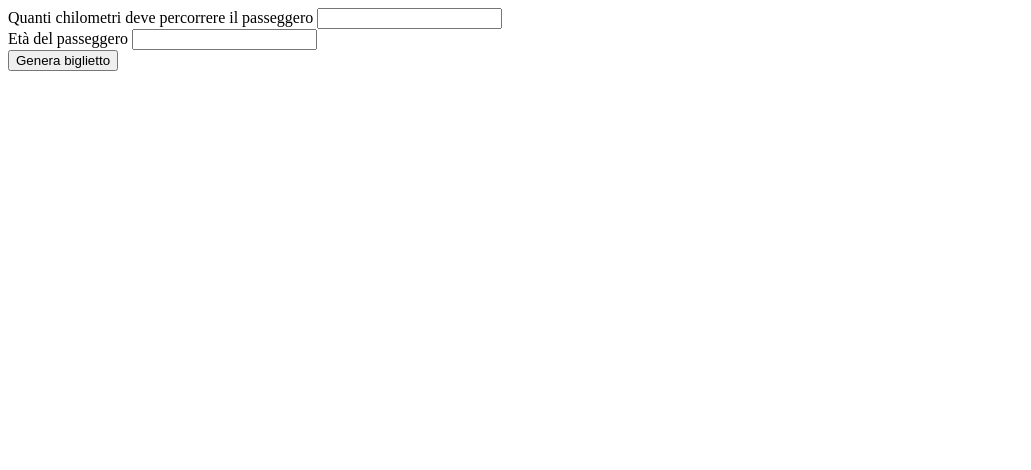
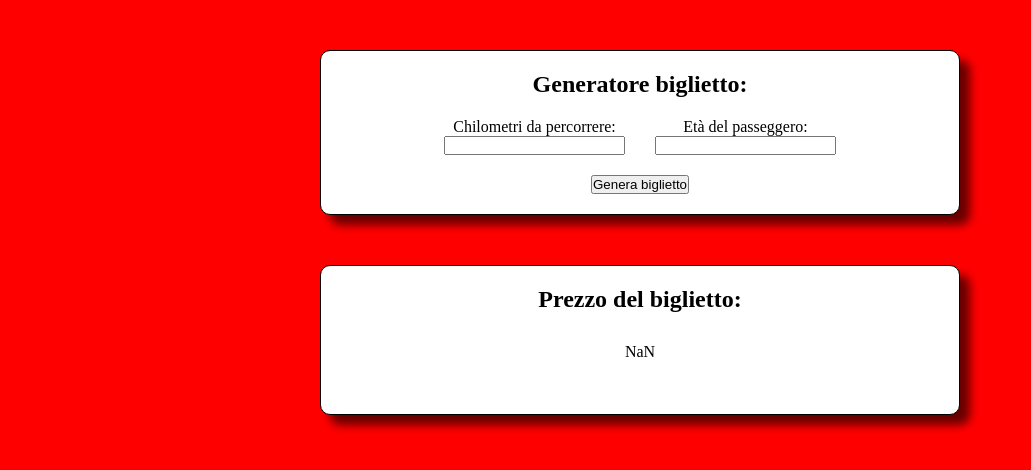
Before and after one commit to DanieleBaggiano/js-biglietto-treno-form, a plain HTML site: page index.html in a window 1280 px wide. Both pictures are taken after a click on the button "Genera biglietto". Shown: the whole page, without its empty margins (0-1031 px from the left). Drawn offline with Linux system fonts and the light colour scheme.

Commit message:
fine (?)

```diff
--- a/css/style.css
+++ b/css/style.css
@@ -0,0 +1,37 @@
+* {
+    margin: 0;
+    padding: 0;
+    box-sizing: border-box;
+}
+
+body {
+    background-color: red;
+}
+
+.info, .ticket{
+    padding: 20px;
+    background-color: white;
+    text-align: center;
+    border: 1px solid black;
+    margin-left: 25%;
+    margin-right: 25%;
+    margin-top: 50px;
+    box-shadow: 10px 10px 10px rgba(0, 0, 0, .6);
+    border-radius: 10px;
+}
+
+.km-age {
+    display: flex;
+    justify-content: center;
+    gap: 30px;
+    padding: 20px 0;
+}
+
+.ticket {
+    height: 150px;
+}
+
+#result {
+    text-align: center;
+    padding: 30px;
+}
--- a/index.html
+++ b/index.html
@@ -4,23 +4,34 @@
 <head>
     <meta charset="UTF-8">
     <meta name="viewport" content="width=device-width, initial-scale=1.0">
+
+    <link rel="stylesheet" href="./css/style.css">
+
     <title>js-biglietto-treno-form</title>
 </head>
 
 <body>
+    <div class="info">
+        <h2>Generatore biglietto:</h2>
+        <div class="km-age">
             <div>
-        <div>
-            <label for="user-km">Quanti chilometri deve percorrere il passeggero</label>
+                <label for="user-km">Chilometri da percorrere:</label> <br>
                 <input type="number" id="user-km">
             </div>
 
             <div>
-            <label for="user-age">Età del passeggero</label>
+                <label for="user-age">Età del passeggero:</label> <br>
                 <input type="number" id="user-age">
             </div>
         </div>
 
         <button id="genera-btn">Genera biglietto</button>
+    </div>
+
+    <div class="ticket">
+        <h2>Prezzo del biglietto:</h2>
+        <div id="result"></div>
+    </div>
 
     <script src="./js/script.js"></script>
 </body>
--- a/js/script.js
+++ b/js/script.js
@@ -1,19 +1,65 @@
 // INPUT
-const trovaBtnElem = document.getElementById ("genera-btn"); // object | null
+const trovaBtnElem = document.getElementById("genera-btn"); // object | null
 console.log(trovaBtnElem, typeof trovaBtnElem);
 
-trovaBtnElem.addEventListener("click", function() {
+trovaBtnElem.addEventListener("click", function () {
     // console.log("CLICK");   TEST
     // RACCOLTA DATI
+    //chilometri
     const kmInputElem = document.getElementById("user-km"); // object | null
     console.log(kmInputElem, typeof kmInputElem);
 
     const kmValue = parseInt(kmInputElem.value); // number
     console.log(kmValue, typeof kmValue);
 
+    // age
     const ageInputElem = document.getElementById("user-age"); //object | null
     console.log(ageInputElem, typeof ageInputElem);
 
     const ageValue = parseInt(ageInputElem.value); // number
     console.log(ageValue, typeof ageValue);
+
+    // result
+    // const resultElem = document.getElementById("result"); // object | null
+    // console.log(resultElem, typeof resultElem)
+
+    // const resultValue = parseInt(resultElem.value); // number
+    // console.log(resultValue, typeof resultValue);
+
+    // PARTE LOGICA
+    const prezzoAlKm = 0.21;
+
+    let prezzoBase = kmValue * prezzoAlKm; //  number
+    console.log(prezzoBase, typeof prezzoBase);
+
+    let sconto = 0
+
+    if (ageValue < 18) {
+        sconto = 20;
+        console.log("Sconto in %", sconto);
+        const scontoTotale = prezzoBase * sconto / 100;
+        console.log("sconto in €", scontoTotale);
+        const prezzoFinale = prezzoBase - scontoTotale;
+        console.log("prezzo finale", prezzoFinale);
+        document.getElementById("result").innerHTML = `${prezzoFinale.toFixed(2)}`;
+    } else if (ageValue > 65) {
+        sconto = 40;
+        console.log("Sconto in %", sconto);
+        const scontoTotale = prezzoBase * sconto / 100;
+        console.log("sconto in €", scontoTotale);
+        const prezzoFinale = prezzoBase - scontoTotale;
+        console.log("prezzo finale", prezzoFinale);
+        document.getElementById("result").innerHTML = `${prezzoFinale.toFixed(2)}`;
+    } else {
+        const prezzoFinale = prezzoBase;
+        console.log("prezzo finale", prezzoFinale);
+        document.getElementById("result").innerHTML = `${prezzoFinale.toFixed(2)}`;
+    }
+
+    // OUTPUT
+    if (isNaN(kmValue) === false && isNaN(ageValue) === false && kmValue > 0 && ageValue > 0) {
+
+    } else {
+        alert("Dati errati!");
+    }
 })
```
Lines whose indentation alone changed are shown as unchanged.
